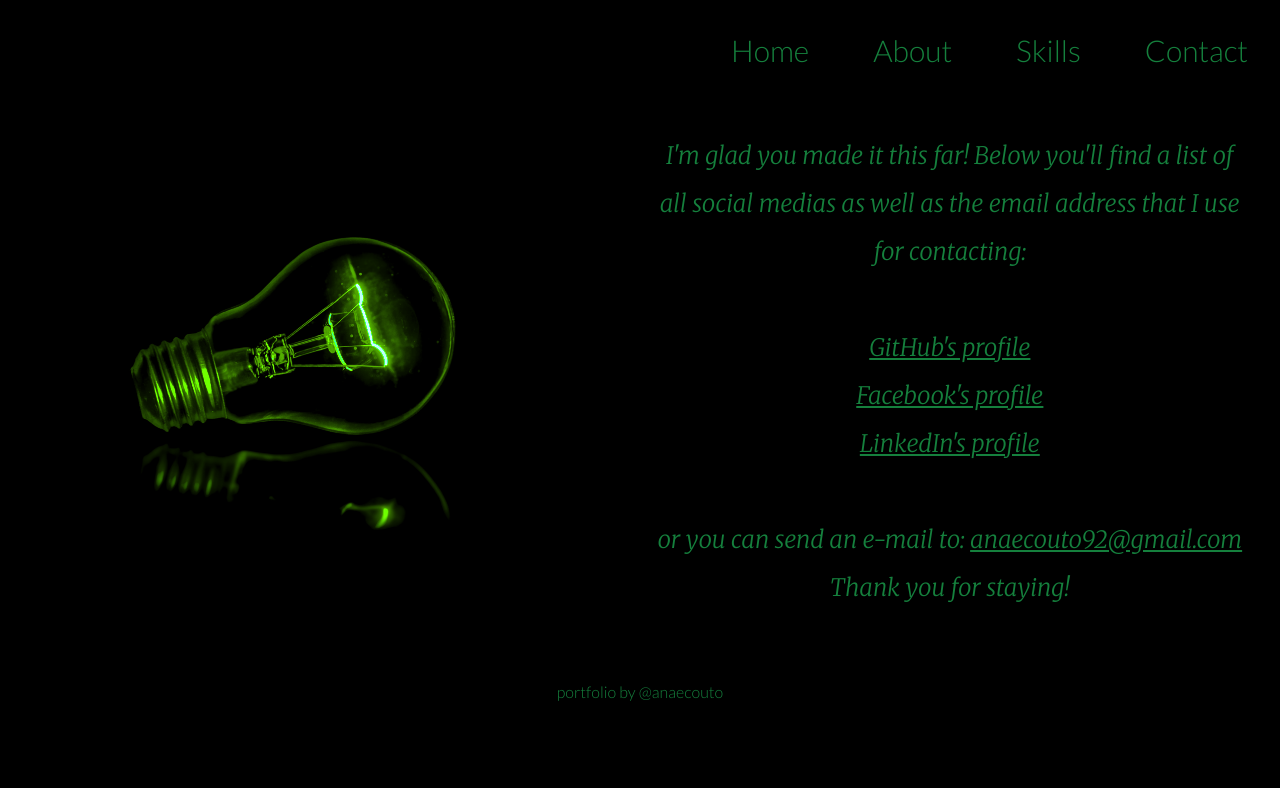
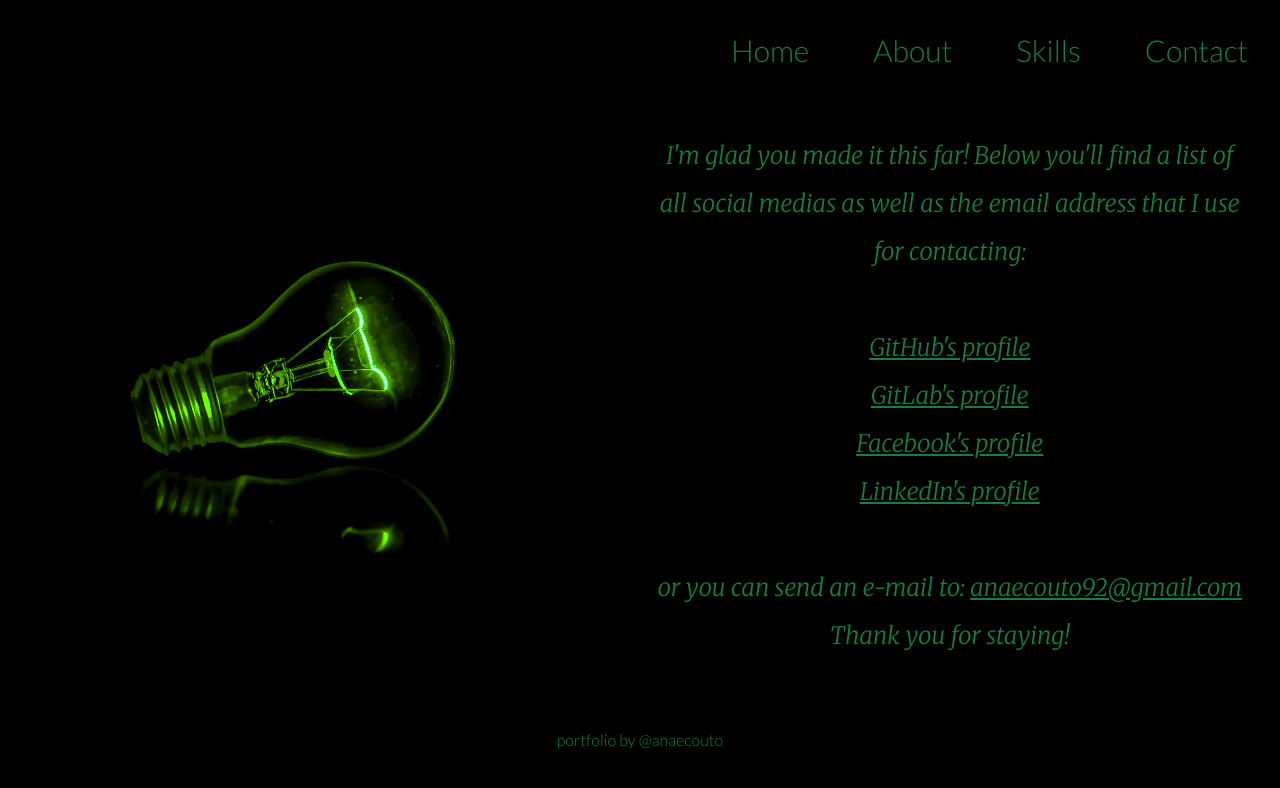
Before and after one commit to anaecouto/portfolio, a Vue app: page /contact in a window 1280 px wide. Shown: the top 788 px of the page. Built offline with nearby package versions, Linux system fonts and the light colour scheme.

Commit message:
adding gitlab profile

```diff
--- a/src/components/ContactContent/RightContent.vue
+++ b/src/components/ContactContent/RightContent.vue
@@ -21,12 +21,13 @@
       <a href="https://github.com/anaecouto">GitHub's profile</a>
     </p>
     <p>
+      <a href="https://gitlab.com/anaecouto1">GitLab's profile</a>
+    </p>
+    <p>
       <a href="https://www.facebook.com/anaelisa.couto.9">Facebook's profile</a>
     </p>
     <p>
-      <a href="https://www.linkedin.com/in/ana-elisa-do-couto-427433123"
-        >LinkedIn's profile</a
-      >
+      <a href="https://www.linkedin.com/in/ana-elisa-do-couto-427433123">LinkedIn's profile</a>
     </p>
     <br />
     <p>
```
